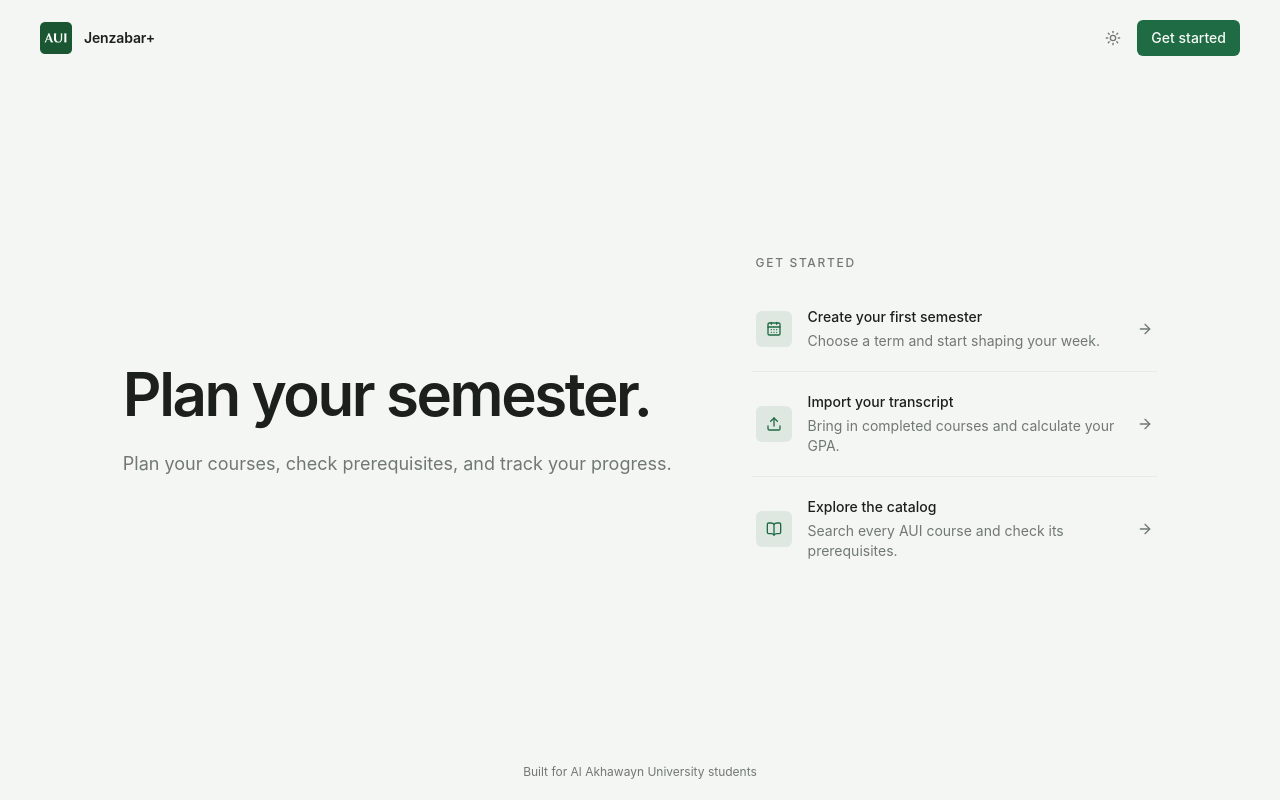
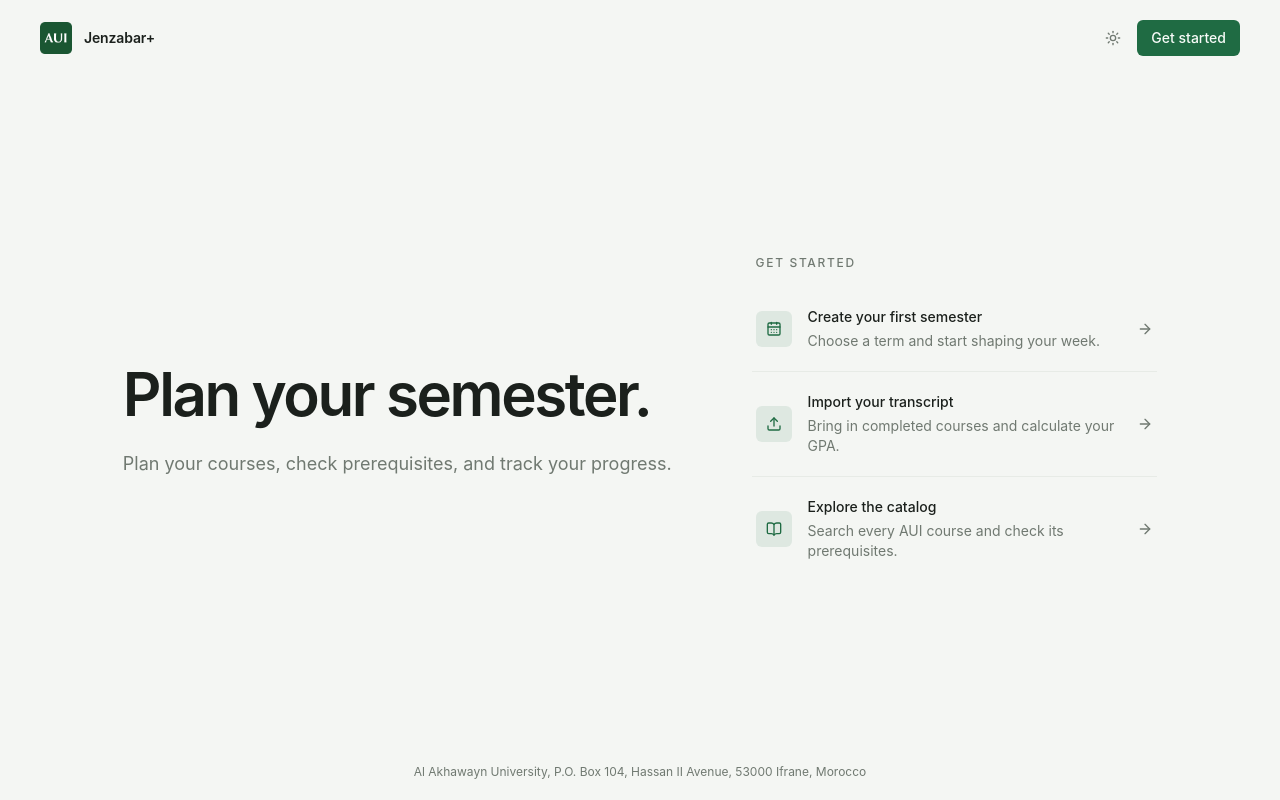
Before and after one commit to lurantys/BetterMyAui, a Next.js app: page / in a window 1280 px wide. Built offline with nearby package versions, Linux system fonts and the light colour scheme.

Commit message:
update footer with university address

```diff
--- a/src/app/page.tsx
+++ b/src/app/page.tsx
@@ -225,7 +225,7 @@ export default function Home() {
       </main>
 
       <footer className="px-6 py-5 text-center text-xs text-muted-foreground">
-        Built for Al Akhawayn University students
+        Al Akhawayn University, P.O. Box 104, Hassan II Avenue, 53000 Ifrane, Morocco
       </footer>
     </div>
   );
```
